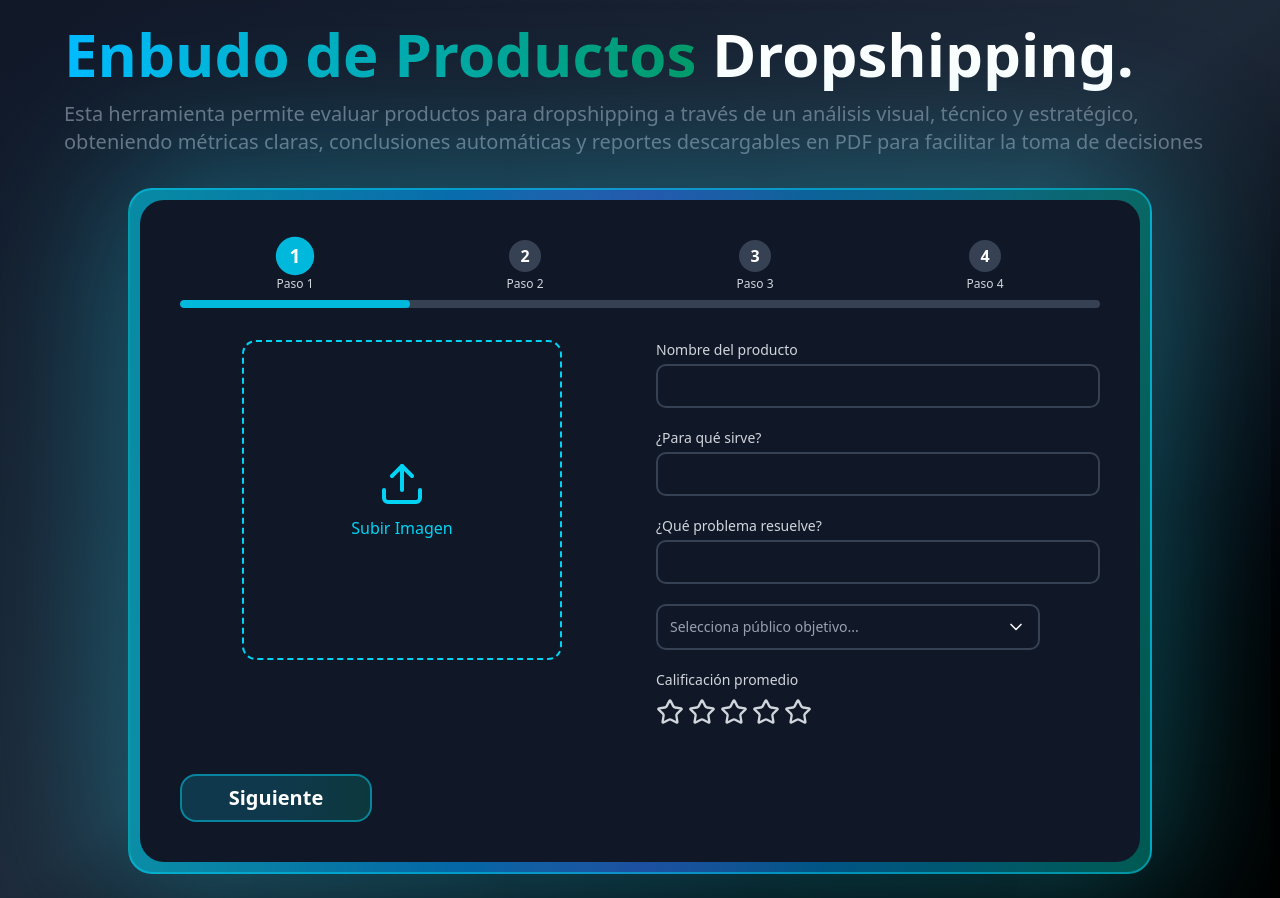
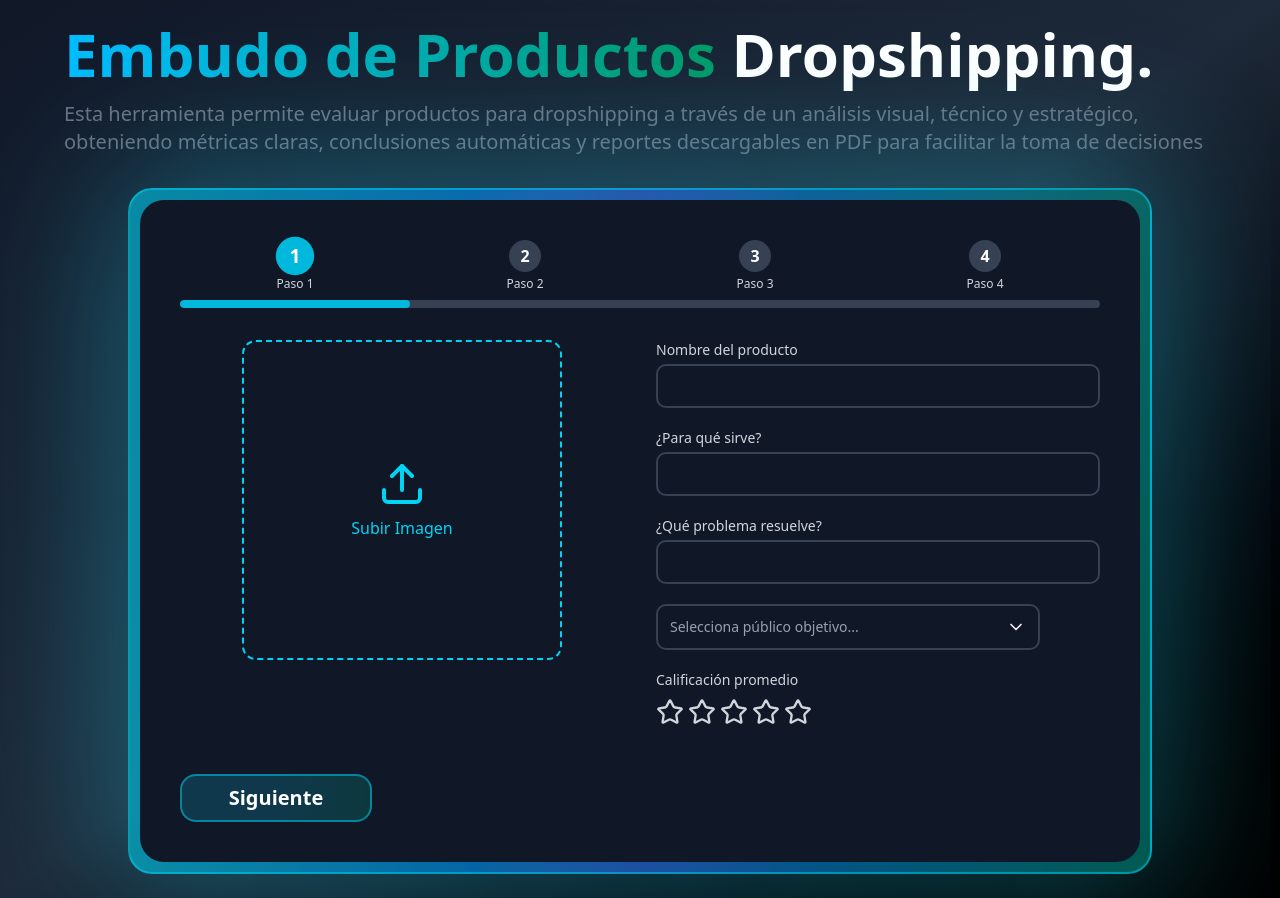
Before and after one commit to SamuelRodriguezC/products-rate, a Next.js app: page / in a window 1280 px wide. Built offline with nearby package versions, Linux system fonts and the light colour scheme.

Commit message:
Ajustes generales

```diff
--- a/app/layout.tsx
+++ b/app/layout.tsx
@@ -13,7 +13,7 @@ const geistMono = Geist_Mono({
 });
 
 export const metadata: Metadata = {
-  title: "Enbudo de Productos",
+  title: "Embudo de Productos",
   description: "Generated by create next app",
 };
 
--- a/app/page.tsx
+++ b/app/page.tsx
@@ -13,7 +13,7 @@ export default function Home() {
             className="mb-4 text-3xl font-extrabold text-white md:text-5xl lg:text-6xl"
           >
             <span className="text-transparent bg-clip-text bg-gradient-to-r to-emerald-600 from-sky-400">
-              Enbudo de Productos
+              Embudo de Productos
             </span> Dropshipping.
           </h1>
 
--- a/components/UIComponents/TargetSelect.tsx
+++ b/components/UIComponents/TargetSelect.tsx
@@ -9,7 +9,7 @@ const TARGET_OPTIONS = [
   { value: "Adolescentes", description: "13 a 17 años" },
   { value: "Jóvenes", description: "18 a 25 años" },
   { value: "Adultos", description: "26 a 59 años" },
-  { value: "AdultosMayores", description: "60 años en adelante" },
+  { value: "Adultos Mayores", description: "60 años en adelante" },
 
   // 🔸 Género / Identidad
   { value: "Hombres", description: "Jóvenes y adultos masculinos" },
@@ -36,14 +36,8 @@ const TARGET_OPTIONS = [
   { value: "Gamers", description: "Jugadores de videojuegos" },
   { value: "Foodies", description: "Personas apasionadas por la gastronomía" },
   { value: "Viajeros", description: "Personas que disfrutan explorar lugares" },
-  { value: "SaludYBienestar", description: "Personas interesadas en alimentación, fitness, yoga" },
-  { value: "AmantesDelArteYCultura", description: "Personas que disfrutan cine, teatro, literatura" },
+  { value: "Salud Y Bienestar", description: "Personas interesadas en alimentación, fitness, yoga" },
 
-  // 🔸 Necesidades específicas
-  { value: "PersonasConDiscapacidad", description: "Público con necesidades especiales de accesibilidad" },
-  { value: "PersonasEnRehabilitacion", description: "Individuos en procesos médicos o terapéuticos" },
-  { value: "Embarazadas", description: "Mujeres en etapa de gestación" },
-  { value: "PersonasMayoresDependientes", description: "Adultos mayores que requieren cuidado" },
 ];
 
 
```
